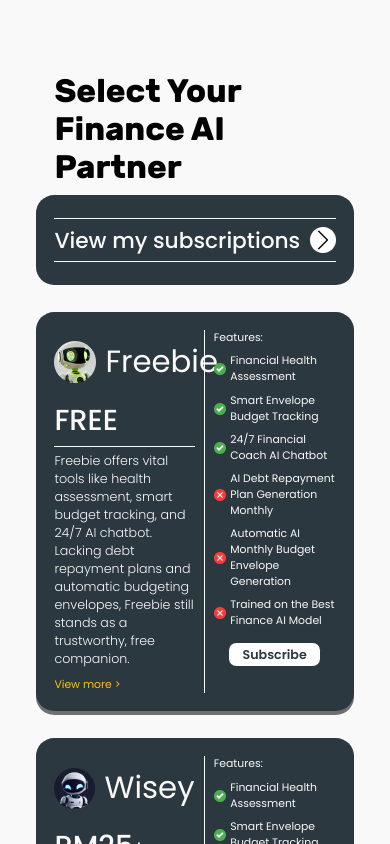
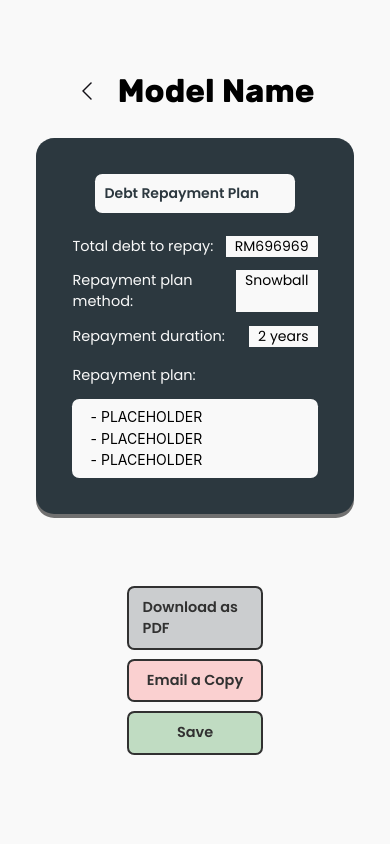
Before and after one commit to yangding14/VeeHek, a React Native app in the folder frontend/: screen / in a window 390 px wide. Built offline with nearby package versions, Linux system fonts and the light colour scheme.

Commit message:
Debt Repayment Plan Done
easy

```diff
--- a/frontend/App.js
+++ b/frontend/App.js
@@ -7,6 +7,7 @@ import Wallet_Home from "./screens/Wallet_Home";
 import { colors } from "./styles/GlobalStyle";
 import AISelection from "./screens/AISelection";
 import SubscriptionModel from "./screens/SubscriptionModel";
+import DebtRepaymentPage from "./screens/DebtRepaymentPage";
 
 export default function App() {
   const [loaded, error] = useFonts({
@@ -41,8 +42,9 @@ export default function App() {
     // </View>
     // <AppNav />
     <View style={styles.container}>
-      <AISelection/>
+      {/* <AISelection/> */}
       {/* <SubscriptionModel /> */}
+      <DebtRepaymentPage />
 
     </View>
 
--- a/frontend/components/DebtRepaymentBox.js
+++ b/frontend/components/DebtRepaymentBox.js
@@ -1,11 +1,94 @@
 import React from 'react';
+import { Text, StyleSheet, View, Image } from 'react-native';
+import { colors, fonts, sh, sw} from '../styles/GlobalStyle';
 
 function DebtRepaymentBox(props) {
     return (
-        <View>
+        <View style= {debtBox.debtBoxCSS}>
+            <Text style= {debtBox.Title}>Debt Repayment Plan</Text>
+            <View style = {debtBox.placeholder}>
+            <Text style= {debtBox.placeholderFront}>Total debt to repay:</Text>
+            {/* HERE IS WHERE THE DEBT AMOUNT WILL BE DISPLAYED */}
+            <Text style = {debtBox.placeholderBack}>RM696969</Text>
+            </View>
+            <View style = {debtBox.placeholder}>
+            <Text style= {debtBox.placeholderFront}>Repayment plan method:</Text>
+            {/* HERE IS WHERE THE DEBT REPAYMENT METHOD WILL BE DISPLAYED */}
+            <Text style = {debtBox.placeholderBack}>Snowball</Text>
+            </View>
+            <View style = {debtBox.placeholder}>
+            <Text style= {debtBox.placeholderFront}>Repayment duration:</Text>
+            {/* HERE IS WHERE THE DEBT REPAYMENT DURATION WILL BE DISPLAYED */}
+            <Text style = {debtBox.placeholderBack}>2 years</Text>
+            </View>
+            <Text style= {{fontFamily: fonts.PoppinsRegular,fontSize: sh(16),color: colors.bgWhite, marginTop: sh(20)}}>Repayment plan:</Text>
+            <View style = {debtBox.RepaymentPlanBox}>
+                <Text>- PLACEHOLDER</Text>
+                <Text>- PLACEHOLDER</Text>
+                <Text>- PLACEHOLDER</Text>
+
+            </View>
 
         </View>
     );
 }
 
+const debtBox = StyleSheet.create({
+
+    debtBoxCSS:{
+                flexDirection: 'column',
+                marginTop: sh(30),
+                backgroundColor: colors.greyBlue,
+                padding: sh(40),
+                borderRadius: sh(20),
+                shadowColor: '#000',
+                shadowOffset: {width: 0, height: 4},
+                shadowOpacity: 0.55,
+            },
+
+    Title:{
+        marginBottom: sh(10),
+        alignSelf: 'center',
+        paddingVertical:sh(10),
+        paddingHorizontal: sw(10),
+        width: sh(220),
+        alignItems: 'center',
+        fontFamily: fonts.PoppinsSemiBold,
+        borderRadius: sh(8),
+        backgroundColor: colors.bgWhite,
+        color: colors.greyBlue,
+    },
+
+    placeholder: {
+        marginTop: sh(15),
+        flexDirection: 'row',
+        justifyContent: 'space-between',
+    },
+
+    placeholderFront: {
+        fontFamily: fonts.PoppinsRegular,
+        fontSize: sh(16),
+        color: colors.bgWhite
+
+    },
+
+    placeholderBack: {
+        backgroundColor: colors.bgWhite,
+        fontFamily: fonts.PoppinsRegular,
+        paddingHorizontal: sw(10),
+    },
+
+    RepaymentPlanBox: {
+        rowGap: sh(5),
+        fontFamily: fonts.PoppinsRegular,
+        fontSize: sh(14),
+        backgroundColor: colors.bgWhite,
+        color: colors.greyBlue,
+        borderRadius: sh(8),
+        padding: sh(20),
+        paddingVertical: sh(10),
+        marginTop: sh(15)
+    }
+})
+
 export default DebtRepaymentBox;
--- a/frontend/components/MySubscriptionPlans.js
+++ b/frontend/components/MySubscriptionPlans.js
@@ -1,6 +1,6 @@
 import React from 'react';
-import { Text,ScrollView, StyleSheet, View, Image ,TouchableOpacity} from 'react-native';
-import {appStyles, colors, fonts, sh, sw} from '../styles/GlobalStyle';
+import { Text, StyleSheet, View, Image} from 'react-native';
+import { colors, fonts, sh, sw} from '../styles/GlobalStyle';
 
 function MySubscriptionPlans(props) {
     return (
--- a/frontend/screens/DebtRepaymentPage.js
+++ b/frontend/screens/DebtRepaymentPage.js
@@ -1,14 +1,79 @@
 import React from 'react';
-import { Text,ScrollView, StyleSheet, View, Image ,TouchableOpacity} from 'react-native';
+import { Text, StyleSheet, View, Image ,TouchableOpacity} from 'react-native';
 import {appStyles, colors, fonts, sh, sw} from '../styles/GlobalStyle';
 import DebtRepaymentBox from '../components/DebtRepaymentBox';
 
 function DebtRepaymentPage(props) {
     return (
         <View style= {appStyles.appBackground}>
+            <View style = {{flexDirection: 'row', alignItems: 'center',gap: sw(20), alignSelf:'center'}}>
+        {/* TouchableOpacity for back button */}
+            <Image source={require('../assets/arrow-left.png')}/>
+            <Text style = {debtPage.headerTitle}>Model Name</Text>
+            </View>
             <DebtRepaymentBox/>
+            <TouchableOpacity style = {debtPage.downloadButton}>
+            <Text style= {{fontFamily: fonts.PoppinsSemiBold, fontSize: sh(16)}}>Download as PDF</Text>
+            </TouchableOpacity>
+            <TouchableOpacity style = {debtPage.emailButton}>
+            <Text style= {{fontFamily: fonts.PoppinsSemiBold, fontSize: sh(16)}}>Email a Copy</Text>
+            </TouchableOpacity>
+            <TouchableOpacity style = {debtPage.saveButton}>
+            <Text style= {{fontFamily: fonts.PoppinsSemiBold, fontSize: sh(16)}}>Save</Text>
+            </TouchableOpacity>
+
         </View>
     );
 }
 
+const debtPage = StyleSheet.create({
+    headerTitle: {
+        fontFamily: fonts.RubikBold,
+        fontSize: sh(36)
+    },
+
+    downloadButton : {
+        alignSelf: 'center',
+        marginTop: sh(20),
+        backgroundColor: '#C0C3C5',
+        borderColor: '#000',
+        borderWidth:sh(3),
+        borderRadius: sh(8),
+        opacity: 0.8,
+        alignItems: 'center',
+        paddingVertical: sh(10),
+        paddingHorizontal: sw(15),
+        width: sw(150),
+        marginTop: sh(80)
+    },
+
+    emailButton : {
+        alignSelf: 'center',
+        marginTop: sh(10),
+        backgroundColor: '#FBC6C6',
+        borderColor: '#000',
+        borderWidth:sh(3),
+        borderRadius: sh(8),
+        opacity: 0.8,
+        alignItems: 'center',
+        paddingVertical: sh(10),
+        paddingHorizontal: sw(15),
+        width: sw(150),  },
+
+    saveButton : {
+        alignSelf: 'center',
+        marginTop: sh(10),
+        backgroundColor: '#B3D5B5',
+        borderColor: '#000',
+        borderWidth:sh(3),
+        borderRadius: sh(8),
+        opacity: 0.8,
+        alignItems: 'center',
+        paddingVertical: sh(10),
+        paddingHorizontal: sw(15),
+        width: sw(150),
+    }
+})
+
+
 export default DebtRepaymentPage;
--- a/frontend/screens/SubscriptionModel.js
+++ b/frontend/screens/SubscriptionModel.js
@@ -1,5 +1,5 @@
 import React from 'react';
-import { Text,ScrollView, StyleSheet, View, Image ,TouchableOpacity} from 'react-native';
+import { Text, StyleSheet, View, Image ,TouchableOpacity} from 'react-native';
 import {appStyles, colors, fonts, sh, sw} from '../styles/GlobalStyle';
 import MySubscriptionModelBoxView from '../components/MySubscriptionModelBoxView';
 import MySubscriptionPlans from '../components/MySubscriptionPlans';
```
